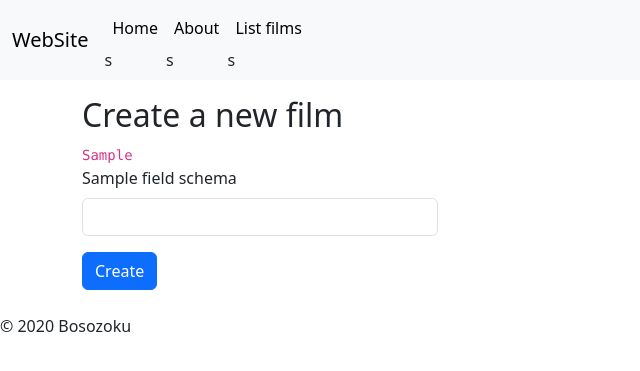
After one commit to boso0zoku0/films-fastapi, a Python web app: template films/templates/films/create.html in a window 1280 px wide. The commit adds this page. Shown: the top 371 px of the page, without its empty margins (0-640 px from the left). Run offline with Jinja, Linux system fonts and the light colour scheme; the template is opened without the code that fills it: most values are stand-ins (such as "Sample title", 1, 10 or a date in 2020).

```diff
--- a/films/rest/__init__.py
+++ b/films/rest/__init__.py
@@ -3,6 +3,6 @@ from fastapi import APIRouter
 from rest.films import router as films_router
 from rest.main_views import router as main_views_router
 
-router = APIRouter(include_in_schema=False)
+router = APIRouter()
 router.include_router(main_views_router)
 router.include_router(films_router)
--- a/films/rest/films/__init__.py
+++ b/films/rest/films/__init__.py
@@ -1,6 +1,8 @@
 from fastapi import APIRouter
 
 from rest.films.list_views import router as list_views_router
+from rest.films.create_views import router as create_views_router
 
 router = APIRouter(prefix="/films")
 router.include_router(list_views_router)
+router.include_router(create_views_router)
--- a/films/rest/main_views.py
+++ b/films/rest/main_views.py
@@ -5,7 +5,7 @@ from fastapi.responses import HTMLResponse
 
 from templating import templates
 
-router = APIRouter()
+router = APIRouter(include_in_schema=False)
 
 
 @router.get("/home", response_class=HTMLResponse, name="home")
--- a/films/templates/about.html
+++ b/films/templates/about.html
@@ -3,7 +3,7 @@
 
 
 {% block main %}
-<p class="my-5">About the author of the project</p>
+<p>About the author of the project</p>
   <div>
   Contact Author:
   <a href="https://vk.com/id510018985" class="d-inline-flex focus-ring focus-ring-primary py-1 px-2 mt-5 text-decoration-none border rounded-2">VK</a>
--- a/films/templates/base.html
+++ b/films/templates/base.html
@@ -11,13 +11,10 @@
 </header>
 <body>
 
-{% block main %}
-<main class="container">
-<h2 class="header-center">Welcome to the documentation for my site</h2>
-<a class="ms-3 mt-3" href="/docs">DOCS</a>
+<main class="container my-3">
+  {% block main %}
+  {% endblock %}
 </main>
-{% endblock %}
-
 {% block footer %}
 <footer class="my-4">
   &copy; {{ today.year }} Bosozoku
--- /dev/null
+++ b/films/templates/films/create.html
@@ -0,0 +1,52 @@
+{% extends 'base.html' %}
+
+{% block title %}
+  Create new film
+{% endblock %}
+{% block main %}
+  <h2>Create a new film</h2>
+  <code>{{ model_schema }}</code>
+  <div class="row">
+  <div class="col col-12 col-md-6 col-lg-4">
+  <form action="{{url_for('films:create-view')}}" method="post">
+    {% for field_name, field_schema in model_schema.properties.items() %}
+      {% set is_required = field_name in (model_schema.get('required') or []) %}
+    <div class="mb-3">
+      <label for="{{field_name}}" class="form-label">{{field_schema.title}}</label>
+      <input id="{{field_name}}"
+        name="{{field_name}}"
+        {%if is_required%} required {% endif %}
+        {% if field_schema.get('minLength') != None%}minLength="{{field_schema.minLength}}"{% endif %}
+        {% if field_schema.get('maxLength') != None%}maxLength="{{field_schema.maxLength}}"{% endif %}
+        type="text" class="form-control"
+      >
+    </div>
+    {% endfor %}
+
+    <input type="submit" value="Create" class="btn btn-primary">
+  </form>
+  </div>
+  </div>
+{% endblock %}
+{#<div class="row">#}
+{#<div class="col col-12 col-md-6 col-lg-4">#}
+{#<form action="">#}
+{#  <div class="mb-3">#}
+{#    <label for="formFile" class="form-label">Default file input example</label>#}
+{#    <input class="form-control" type="file" id="formFile">#}
+{#  </div>#}
+{#  <input type="submit" value="Create" class="btn btn-primary">#}
+{#</form>#}
+{#</div>#}
+{#</div>#}
+{##}
+{#{% endblock %}#}
+{#<div class="row">#}
+{#  <div class="col col-12 col-md-6 col-lg-4">#}
+{#    <form action="">#}
+{#      <div class="mb-3">#}
+{#  <label for="staticEmail" class="col-sm-2 col-form-label">Email</label>#}
+{#  <div class="col-sm-10">#}
+{#    <input type="text" readonly class="form-control-plaintext" id="staticEmail" value="email@example.com">#}
+{#  </div>#}
+{#</div>#}
--- a/pyproject.toml
+++ b/pyproject.toml
@@ -5,11 +5,12 @@ description = "FastAPI Films"
 readme = "README.md"
 requires-python = ">=3.13.2"
 dependencies = [
-    "fastapi[standard]>=0.115.10",
+    "fastapi[standard]>=0.118.3",
     "jinja2>=3.1.6",
     "redis[hiredis]>=5.2.1",
     "typer>=0.15.2",
     "pydantic-settings[yaml]>=2.10.1",
+    "python-multipart>=0.0.20",
 ]
 
 [dependency-groups]
```
Also changed, not shown: films/rest/films/create_views.py (added, +27 -0 lines), 1 other file.
